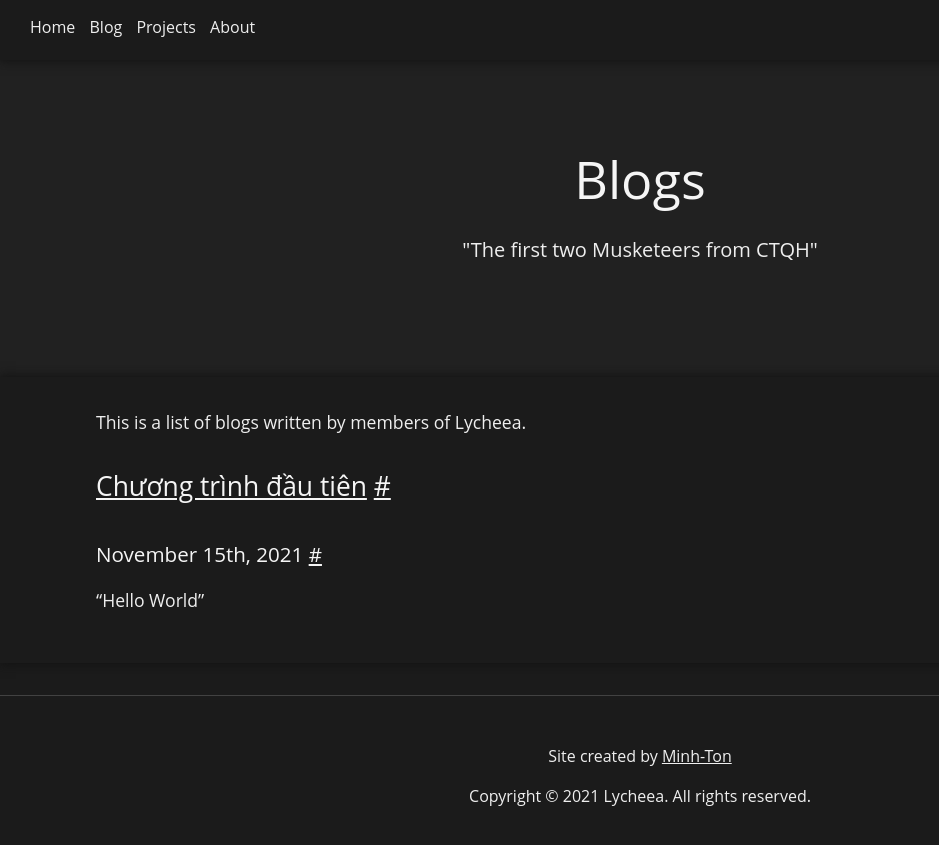
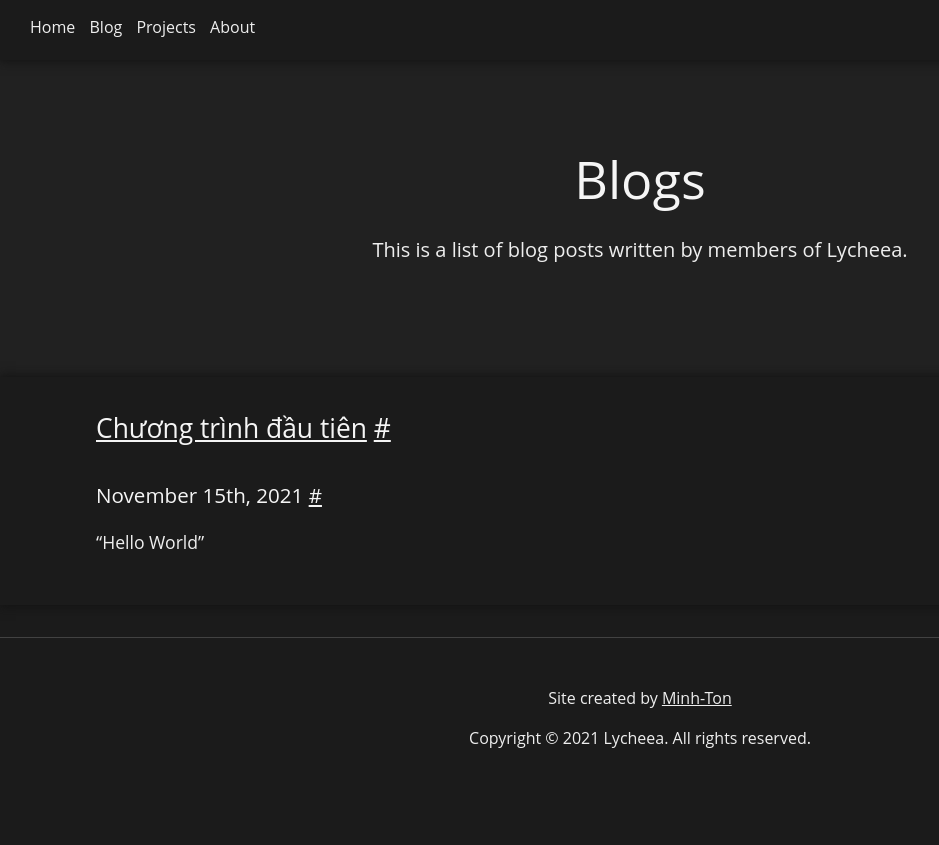
Before and after one commit to lycheea/lycheea.github.io, a Jekyll site: the page built from blogs/blogs.md, in a window 1280 px wide. Shown: the top 845 px of the page, without its empty margins (0-939 px from the left). Built offline with Jekyll 4.4.1, drawn with Linux system fonts in a browser that asks for light colours.

Commit message:
Fix a typo on homepage

```diff
--- a/_layouts/home.html
+++ b/_layouts/home.html
@@ -51,7 +51,7 @@
               d="M24 4.557c-.883.392-1.832.656-2.828.775 1.017-.609 1.798-1.574 2.165-2.724-.951.564-2.005.974-3.127 1.195-.897-.957-2.178-1.555-3.594-1.555-3.179 0-5.515 2.966-4.797 6.045-4.091-.205-7.719-2.165-10.148-5.144-1.29 2.213-.669 5.108 1.523 6.574-.806-.026-1.566-.247-2.229-.616-.054 2.281 1.581 4.415 3.949 4.89-.693.188-1.452.232-2.224.084.626 1.956 2.444 3.379 4.6 3.419-2.07 1.623-4.678 2.348-7.29 2.04 2.179 1.397 4.768 2.212 7.548 2.212 9.142 0 14.307-7.721 13.995-14.646.962-.695 1.797-1.562 2.457-2.549z"
               style="fill:#FFFFFF;" />
           </svg>
-          <button-text>&nbsp;&nbsp;Repo</button-text>
+          <button-text>&nbsp;&nbsp;Twitter</button-text>
         </a>
       </div>
       </p>
--- a/blogs/blogs.md
+++ b/blogs/blogs.md
@@ -2,9 +2,8 @@
 layout: default
 title: Blogs
 permalink: /blogs/
+description: This is a list of blog posts written by members of Lycheea.
 ---
-
-This is a list of blogs written by members of Lycheea.
 
 ## [Chương trình đầu tiên](/blogs/15112021/chuong_trinh_dau_tien.html)
 ### November 15th, 2021
```
